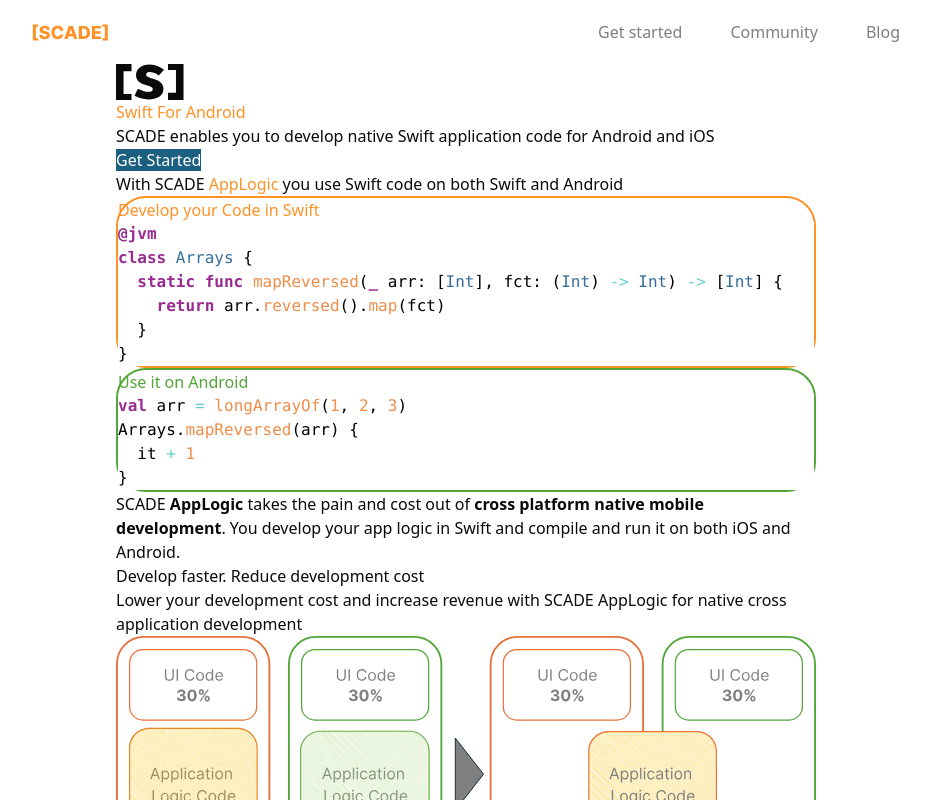
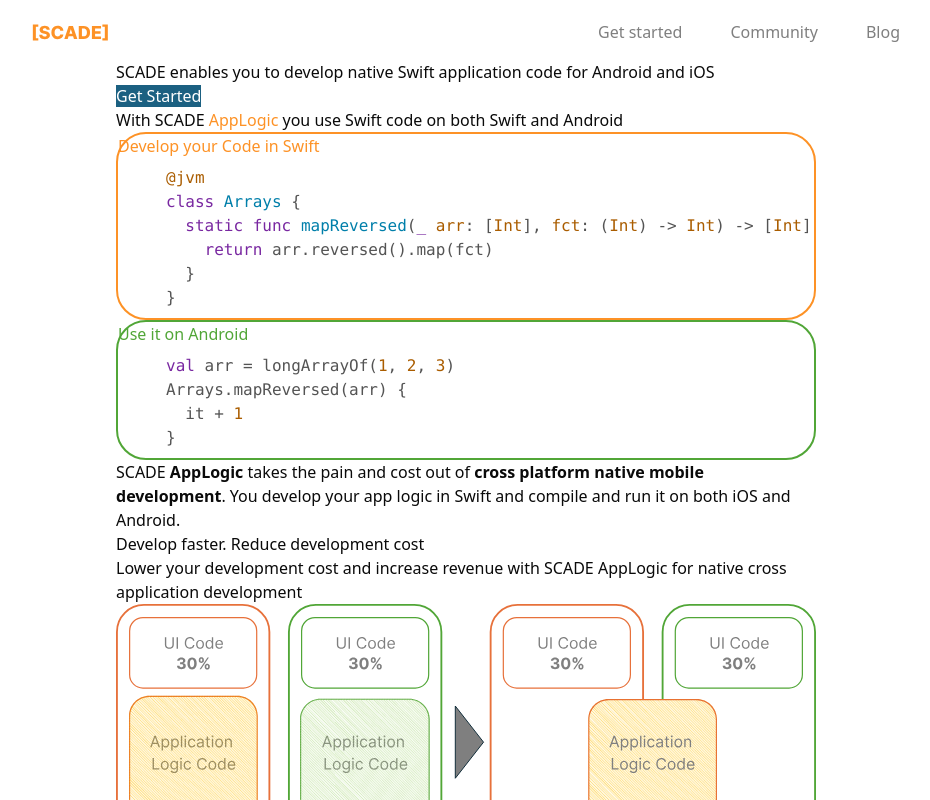
Before and after one commit to scade-platform/swift-android-site, a Next.js app: page / in a window 1280 px wide. Shown: the top 800 px of the page, without its empty margins (174-1104 px from the left). Built offline with nearby package versions, Linux system fonts and the light colour scheme; what fumadocs-ui would draw is missing.

Commit message:
qa fixes

```diff
--- a/app/docs/layout.tsx
+++ b/app/docs/layout.tsx
@@ -2,6 +2,7 @@
 import type { ReactNode } from 'react';
 import { source } from '@/lib/source';
 import { ThemeProvider } from 'next-themes'
+import "./docs.css";
 
 export default function Layout({ children }: { children: ReactNode }) {
   return (
--- a/app/layout.tsx
+++ b/app/layout.tsx
@@ -1,12 +1,11 @@
 "use client"
 import {Inter, Geist_Mono} from "next/font/google";
-import "./globals.css";
 import Navbar from "@/components/Navbar";
 import ScrollToTop from "@/components/ScrollToTop";
-import {ReactLenis} from "lenis/react";
 import {RootProvider} from 'fumadocs-ui/provider';
 import {ThemeProvider} from 'next-themes'
 import {useEffect} from "react";
+import "./globals.css";
 
 
 const interSans = Inter({
@@ -30,14 +29,8 @@
   return (
     <html lang="en" suppressHydrationWarning>
     <body
-      className={`${interSans.variable} ${geistMono.variable} antialiased flex flex-col font-[family-name:var(--font-inter-sans)]`}>
+      className={`${interSans.variable} ${geistMono.variable} pt-[64px] antialiased flex flex-col font-[family-name:var(--font-inter-sans)]`}>
     <ScrollToTop />
-    <ReactLenis
-      root
-      options={{
-        // Learn more -> https://github.com/darkroomengineering/lenis?tab=readme-ov-file#instance-settings
-        lerp: 0.1,
-      }}>
     <ThemeProvider
       enableSystem={true} // Enable system theme detection
       attribute="class"   // Apply themes using the "class" attribute
@@ -46,8 +39,6 @@
       <Navbar/>
       <RootProvider>{children}</RootProvider>
     </ThemeProvider>
-
-    </ReactLenis>
     </body>
     </html>
 
--- a/components/CodeBlock.css
+++ b/components/CodeBlock.css
@@ -1,10 +1,11 @@
-code[class*="language-"],
-pre[class*="language-"] {
+.code-block {
     color: #000000;
-    background: none;
+    background: transparent!important;
     font-family: Consolas, Monaco, 'Andale Mono', 'Ubuntu Mono', monospace;
     font-size: 1em;
     text-align: left;
+    padding-left: 3em!important;
+    overflow: hidden!important;
     white-space: pre;
     word-spacing: normal;
     word-break: normal;
@@ -19,161 +20,10 @@
     hyphens: none;
 }
 
-pre[class*="language-"] {
-    overflow: auto;
-}
-
-:not(pre) > code[class*="language-"],
-pre[class*="language-"] {
-    background: var(--background);
-}
-
-:not(pre) > code[class*="language-"] {
-    padding: .1em;
-    border-radius: .3em;
-    white-space: normal;
-}
-
-.token.comment,
-.token.block-comment,
-.token.prolog,
-.token.doctype,
-.token.cdata {
-    color: #999;
-}
-
-.token.punctuation {
-    color: #000000;
-}
-
-.token.tag,
-.token.attr-name,
-.token.namespace,
-.token.deleted {
-    color: #e2777a;
-}
-
-.token.function-name {
-    color: #6196cc;
-}
-
-.token.boolean,
-.token.number,
-.token.function {
-    color: #f08d49;
-}
-
-.token.property,
-.token.class-name,
-.token.constant,
-.token.symbol {
-    color: #356E9A;
-}
-
-.token.selector,
-.token.important,
-.token.atrule,
-.token.keyword,
-.token.builtin {
-    color: #992A91;
-    font-weight: bold;
-}
-
-.token.string,
-.token.char,
-.token.attr-value,
-.token.regex,
-.token.variable {
-    color: #7ec699;
-}
-
-.token.operator,
-.token.entity,
-.token.url {
-    color: #67cdcc;
-}
-
-.token.important,
-.token.bold {
-    font-weight: bold;
-}
-.token.italic {
-    font-style: italic;
-}
-
-.token.entity {
-    cursor: help;
-}
-
-.token.inserted {
-    color: green;
-}
-
 
 @media (prefers-color-scheme: dark) {
     code[class*="language-"],
     pre[class*="language-"] {
         color: #ccc;
     }
-    .token.comment,
-    .token.block-comment,
-    .token.prolog,
-    .token.doctype,
-    .token.cdata {
-        color: #999;
-    }
-
-    .token.punctuation {
-        color: #ccc;
-    }
-
-    .token.tag,
-    .token.attr-name,
-    .token.namespace,
-    .token.deleted {
-        color: #e2777a;
-    }
-
-    .token.function-name {
-        color: #6196cc;
-    }
-
-    .token.boolean,
-    .token.number,
-    .token.function {
-        color: #f08d49;
-    }
-
-    .token.property,
-    .token.class-name,
-    .token.constant,
-    .token.symbol {
-        color: #f8c555;
-    }
-
-    .token.selector,
-    .token.important,
-    .token.atrule,
-    .token.keyword,
-    .token.builtin {
-        color: #cc99cd;
-    }
-
-    .token.string,
-    .token.char,
-    .token.attr-value,
-    .token.regex,
-    .token.variable {
-        color: #7ec699;
-    }
-
-    .token.operator,
-    .token.entity,
-    .token.url {
-        color: #67cdcc;
-    }
-
-    .token.inserted {
-        color: green;
-    }
 }
--- a/components/CodeBlock.tsx
+++ b/components/CodeBlock.tsx
@@ -1,21 +1,13 @@
 'use client'; // if using Next.js app directory
 
-import { useEffect } from 'react';
-import Prism from 'prismjs';
+import SyntaxHighlighter from 'react-syntax-highlighter';
+import { a11yLight } from 'react-syntax-highlighter/dist/esm/styles/hljs';
 import './CodeBlock.css';
-import 'prismjs/components/prism-kotlin';
-import 'prismjs/components/prism-swift';
 
 export default function CodeBlock({code , language }: { code: string, language: string }) {
-  useEffect(() => {
-    Prism.highlightAll();
-  }, []);
-
   return (
-    <pre className="text-left rounded-xl my-4 pl-12 focus-visible:outline-none font-[family-name:var(--font-geist-mono)] overflow-auto">
-      <code className={`language-${language}`}>
-        {code}
-      </code>
-    </pre>
+    <SyntaxHighlighter language={language} style={a11yLight} className="code-block text-left rounded-xl my-4 focus-visible:outline-none font-[family-name:var(--font-geist-mono)]">
+      {code}
+    </SyntaxHighlighter>
   );
 }
--- a/components/Navbar.css
+++ b/components/Navbar.css
@@ -1,14 +1,17 @@
 /* Ensure the navbar container aligns everything properly */
 .navbar {
+  position: fixed;
+  top: 0;
+  width: 100%;
+  z-index: 31;
+  background-color: var(--background);
+}
+.navbar-items{
   display: flex;
   justify-content: space-between;
   align-items: center;
   padding: 0 1rem;
   height: 4rem;
-  top: 0;
-  width: 100%;
-  z-index: 31;
-  background-color: var(--background);
 }
 
 /* Align the navigation links */
--- a/components/Navbar.jsx
+++ b/components/Navbar.jsx
@@ -14,7 +14,8 @@
   const basePath = process.env.NEXT_PUBLIC_BASE_PATH || "";
 
   return (
-    <nav className="navbar content">
+    <nav className="navbar">
+      <div className="content navbar-items">
         <Link href='/' className="navbar-brand">
           <img src={`${basePath}/logo-scade.svg`} className="img-fluid" alt="logo"/>
         </Link>
@@ -32,6 +33,7 @@
             </Link>
           ))}
         </div>
+      </div>
     </nav>
   );
 }
```
Also changed, not shown: app/docs/docs.css (added, +10 -0 lines), package.json (+4 -4 lines), 1 other file (tests, documents, lock files or other folders). Lines whose indentation alone changed are shown as unchanged.
